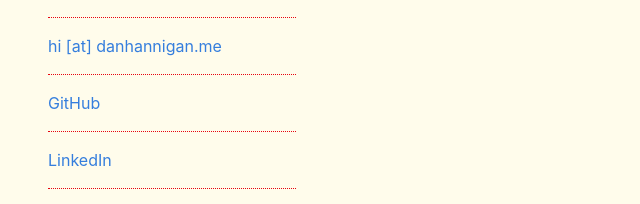
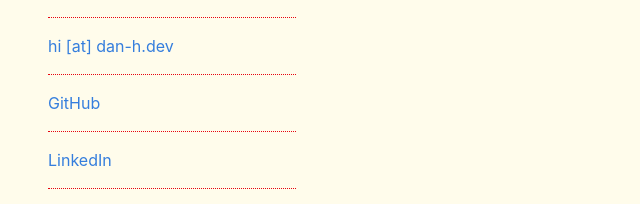
Before and after one commit to danhannigan/danhannigan, a plain HTML site: page index.html in a window 1280 px wide. Shown: the part 524-728 px from the top of the page, 0-640 px from the left. Drawn offline with Linux system fonts and the light colour scheme.

Commit message:
Update index.html

```diff
--- a/index.html
+++ b/index.html
@@ -55,8 +55,8 @@
             <b class="db f3 mb1">
               📨 Let's Chat
             </b></li>
-          <li class="lh-copy pv3 ba bl-0 bt-0 br-0 b--dotted b--blue-30"><a href="mailto:hi@danhannigan.me" class="link blue bg-animate hover-bg-light-blue">hi
-              [at] danhannigan.me</a></li>
+          <li class="lh-copy pv3 ba bl-0 bt-0 br-0 b--dotted b--blue-30"><a href="mailto:hi@dan-h.dev" class="link blue bg-animate hover-bg-light-blue">hi
+              [at] dan-h.dev</a></li>
           <li class="lh-copy pv3 ba bl-0 bt-0 br-0 b--dotted b--blue-30"><a href="https://github.com/danhannigan" class="link blue bg-animate hover-bg-light-blue">GitHub</a></li>
           <li class="lh-copy pv3 ba bl-0 bt-0 br-0 b--dotted b--blue-30"><a href="https://www.linkedin.com/in/danhannigan/"
               class="link blue bg-animate hover-bg-light-blue">LinkedIn</a></li>
```
